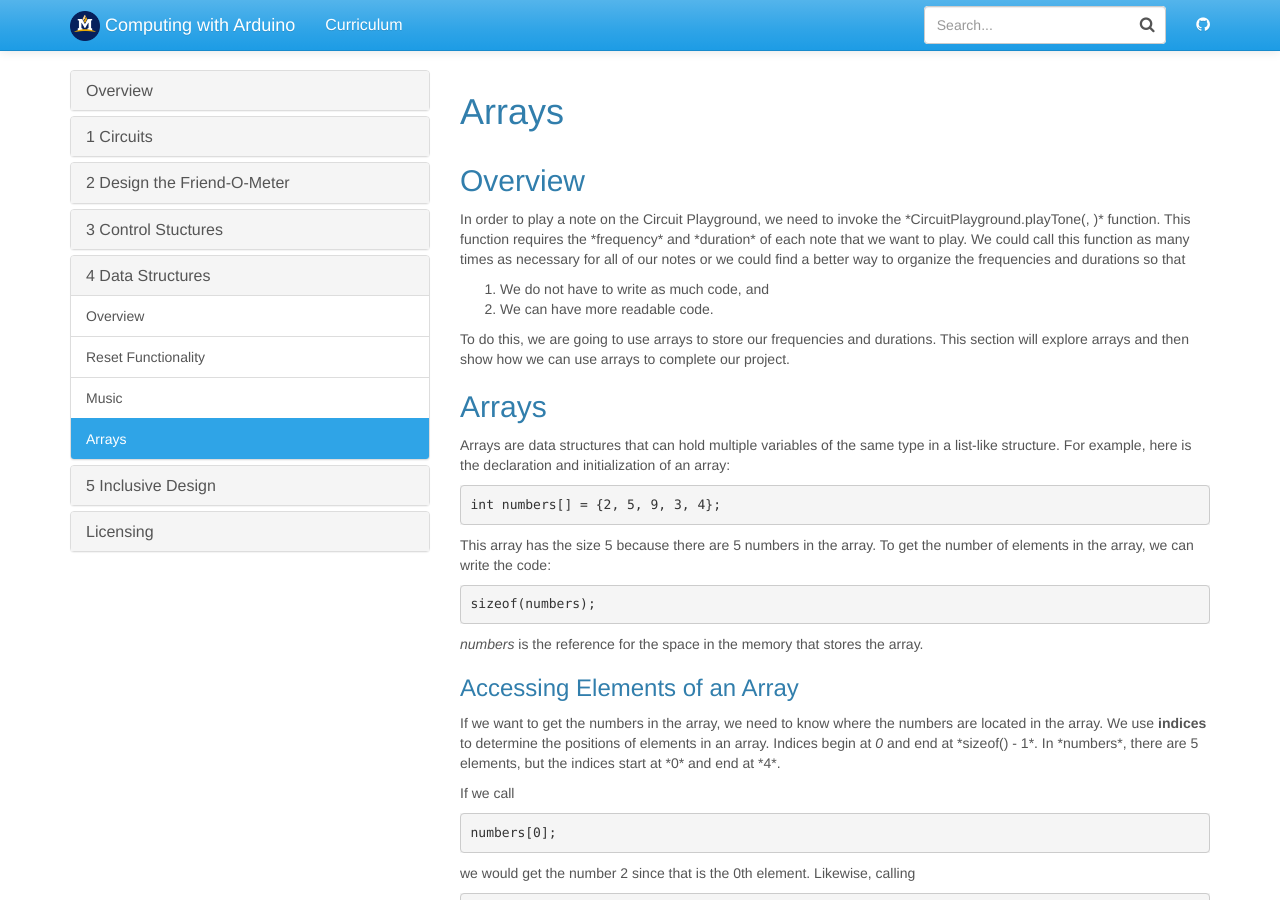
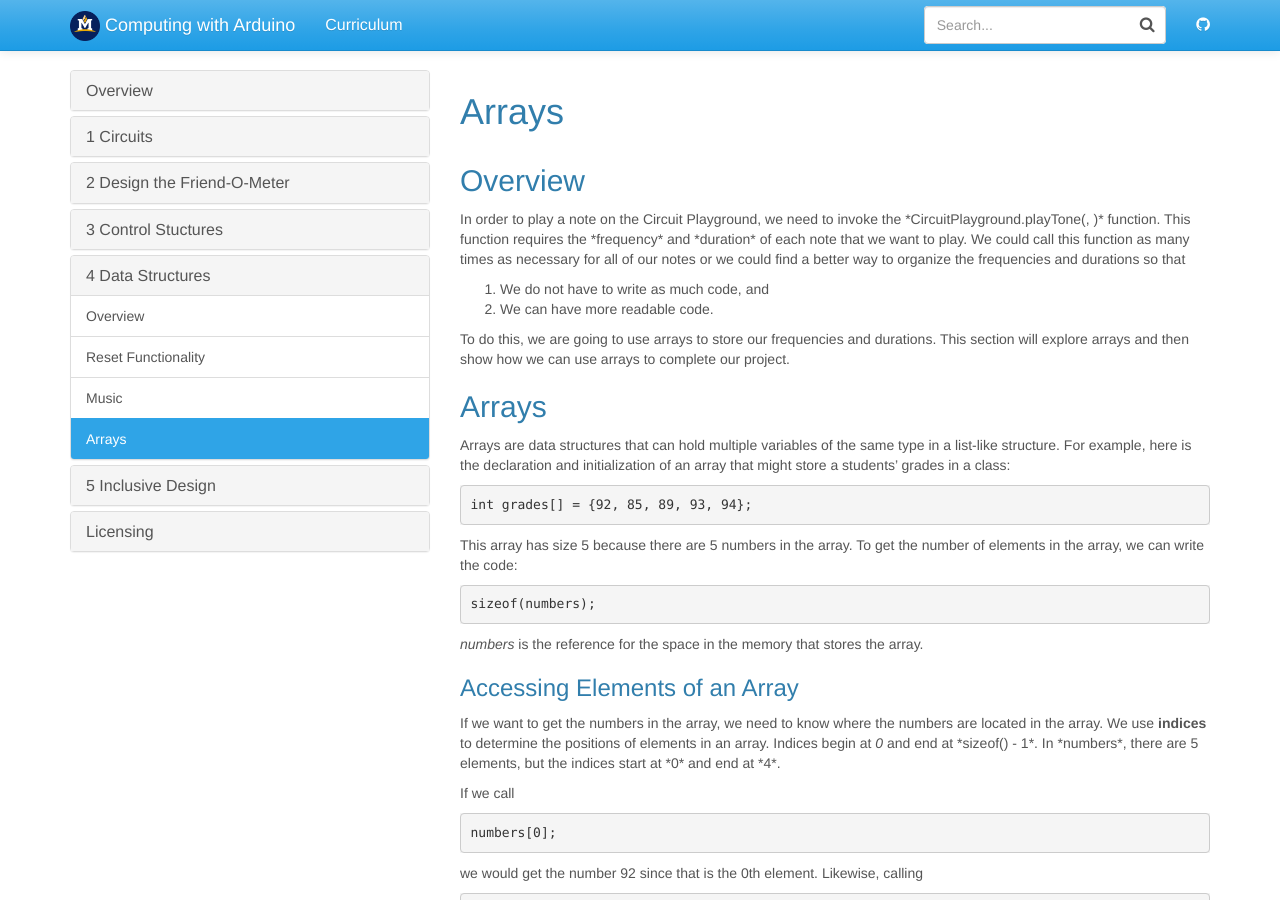
Before and after one commit to jake-chipps/friendometer, a Jekyll site: the page built from _docs/lessons/4-3.md, in a window 1280 px wide and 900 px high. Built offline with Jekyll 4.4.1, drawn with Linux system fonts in a browser that asks for light colours; some of the changed text lies outside the part shown.

Commit message:
Add content

````diff
--- a/_docs/lessons/4-3.md
+++ b/_docs/lessons/4-3.md
@@ -10,13 +10,13 @@ In order to play a note on the Circuit Playground, we need to invoke the *Circui
 To do this, we are going to use arrays to store our frequencies and durations. This section will explore arrays and then show how we can use arrays to complete our project.
 
 ## Arrays
-Arrays are data structures that can hold multiple variables of the same type in a list-like structure. For example, here is the declaration and initialization of an array:
+Arrays are data structures that can hold multiple variables of the same type in a list-like structure. For example, here is the declaration and initialization of an array that might store a students' grades in a class:
 
 ```
-int numbers[] = {2, 5, 9, 3, 4};
+int grades[] = {92, 85, 89, 93, 94};
 ```
 
-This array has the size 5 because there are 5 numbers in the array. To get the number of elements in the array, we can write the code:
+This array has size 5 because there are 5 numbers in the array. To get the number of elements in the array, we can write the code:
 
 ```
 sizeof(numbers);
@@ -33,13 +33,13 @@ If we call
 numbers[0];
 ```
 
-we would get the number 2 since that is the 0th element. Likewise, calling
+we would get the number 92 since that is the 0th element. Likewise, calling
 
 ```
 numbers[4]
 ```
 
-would yield 4 since that is the element at index 4.
+would yield 94 since that is the element at index 4.
 
 ### Iterating Through an Array
 If we wanted to print all numbers in the array to the Serial Monitor, we could do so by iterating through each index of the array in a *for loop*. The code would look like this:
````
Also changed, not shown: _docs/lessons/4-2.md (+1 -0 lines).
